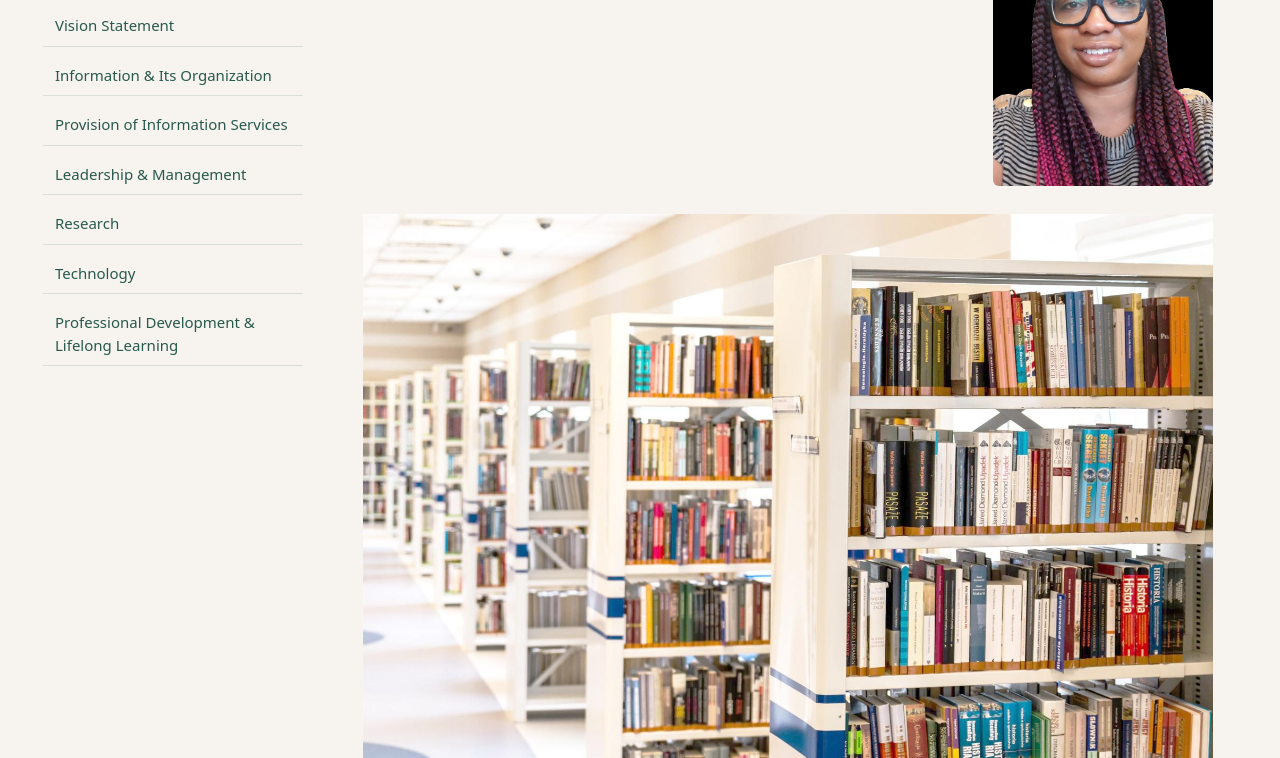
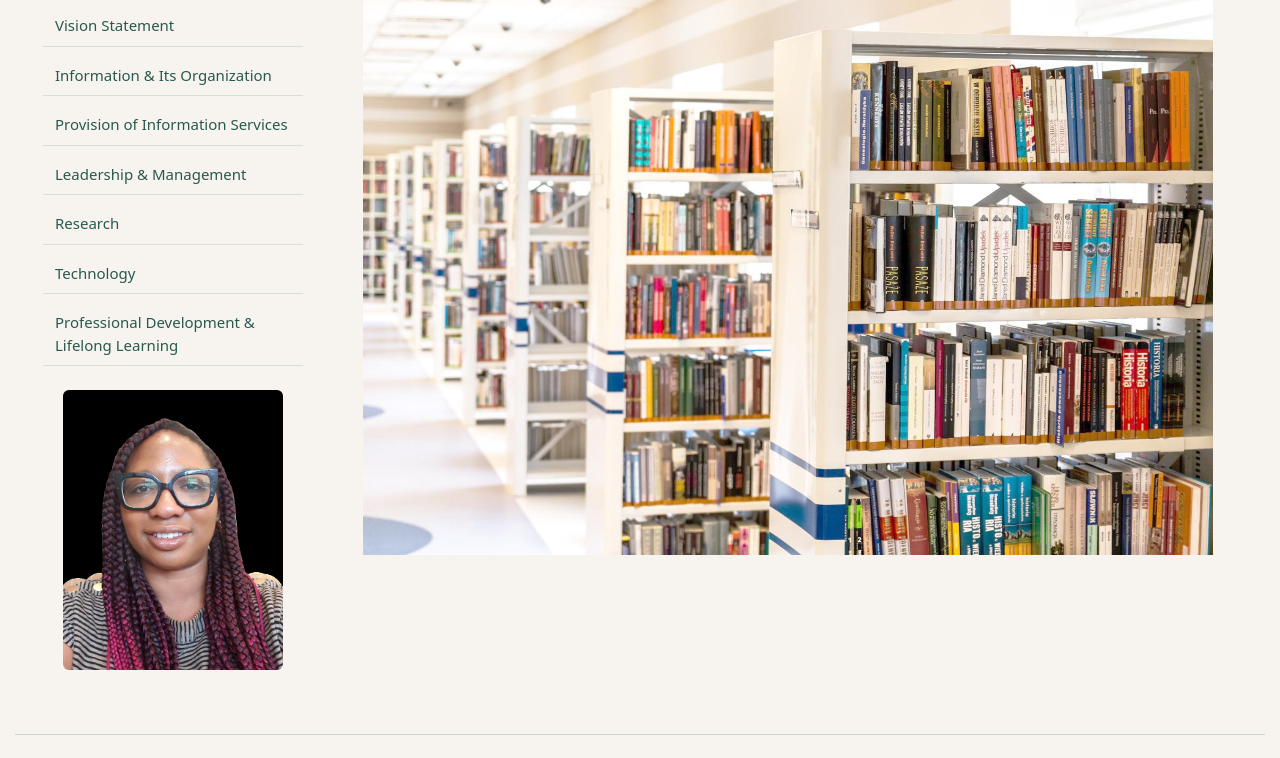
Before and after one commit to adelechase/mlis-portfolio, a plain HTML site: page index.html in a window 1280 px wide. Shown: the part 280-1038 px from the top of the page. Drawn offline with Linux system fonts and the light colour scheme.

Commit message:
Move portrait below menu and library image directly below Welcome

```diff
--- a/index.html
+++ b/index.html
@@ -1,4 +1,4 @@
 <!doctype html>
-<html lang="en"><head><meta charset="utf-8"><meta name="viewport" content="width=device-width, initial-scale=1"><title>Home | Adele Chase — MLIS Portfolio</title><link rel="stylesheet" href="style.css"></head><body><a class="skip" href="#content">Skip to content</a><header><a class="brand" href="index.html">Adele Chase<span>MLIS Portfolio</span></a></header><div class="layout"><nav aria-label="Main navigation"><a href="index.html">Home</a><a href="resume.html">Resume</a><a href="vision-statement.html">Vision Statement</a><a href="information-organization.html">Information &amp; Its Organization</a><a href="information-services.html">Provision of Information Services</a><a href="leadership-management.html">Leadership &amp; Management</a><a href="research.html">Research</a><a href="technology.html">Technology</a><a href="professional-development.html">Professional Development &amp; Lifelong Learning</a></nav><main id="content"><img class="portrait" src="assets/e1c992_d868ff9515e34f4cb7416c0b3d04ee50~mv2.jpg" alt="Smiling Black woman with glasses and long braids.">
+<html lang="en"><head><meta charset="utf-8"><meta name="viewport" content="width=device-width, initial-scale=1"><title>Home | Adele Chase — MLIS Portfolio</title><link rel="stylesheet" href="style.css"></head><body><a class="skip" href="#content">Skip to content</a><header><a class="brand" href="index.html">Adele Chase<span>MLIS Portfolio</span></a></header><div class="layout"><aside class="home-sidebar"><nav aria-label="Main navigation"><a href="index.html">Home</a><a href="resume.html">Resume</a><a href="vision-statement.html">Vision Statement</a><a href="information-organization.html">Information &amp; Its Organization</a><a href="information-services.html">Provision of Information Services</a><a href="leadership-management.html">Leadership &amp; Management</a><a href="research.html">Research</a><a href="technology.html">Technology</a><a href="professional-development.html">Professional Development &amp; Lifelong Learning</a></nav><img class="portrait" src="assets/e1c992_d868ff9515e34f4cb7416c0b3d04ee50~mv2.jpg" alt="Smiling Black woman with glasses and long braids."></aside><main id="content">
 <h1> Welcome</h1>
 <img class="content-image" src="assets/ab21a37674104b65a2404021d0c1928b.jpg" alt="Library Bookshelves" loading="lazy"></main></div><footer><a href="accessibility-statement.html">Accessibility Statement</a><p>© 2026 Adele Chase</p></footer></body></html>
```
